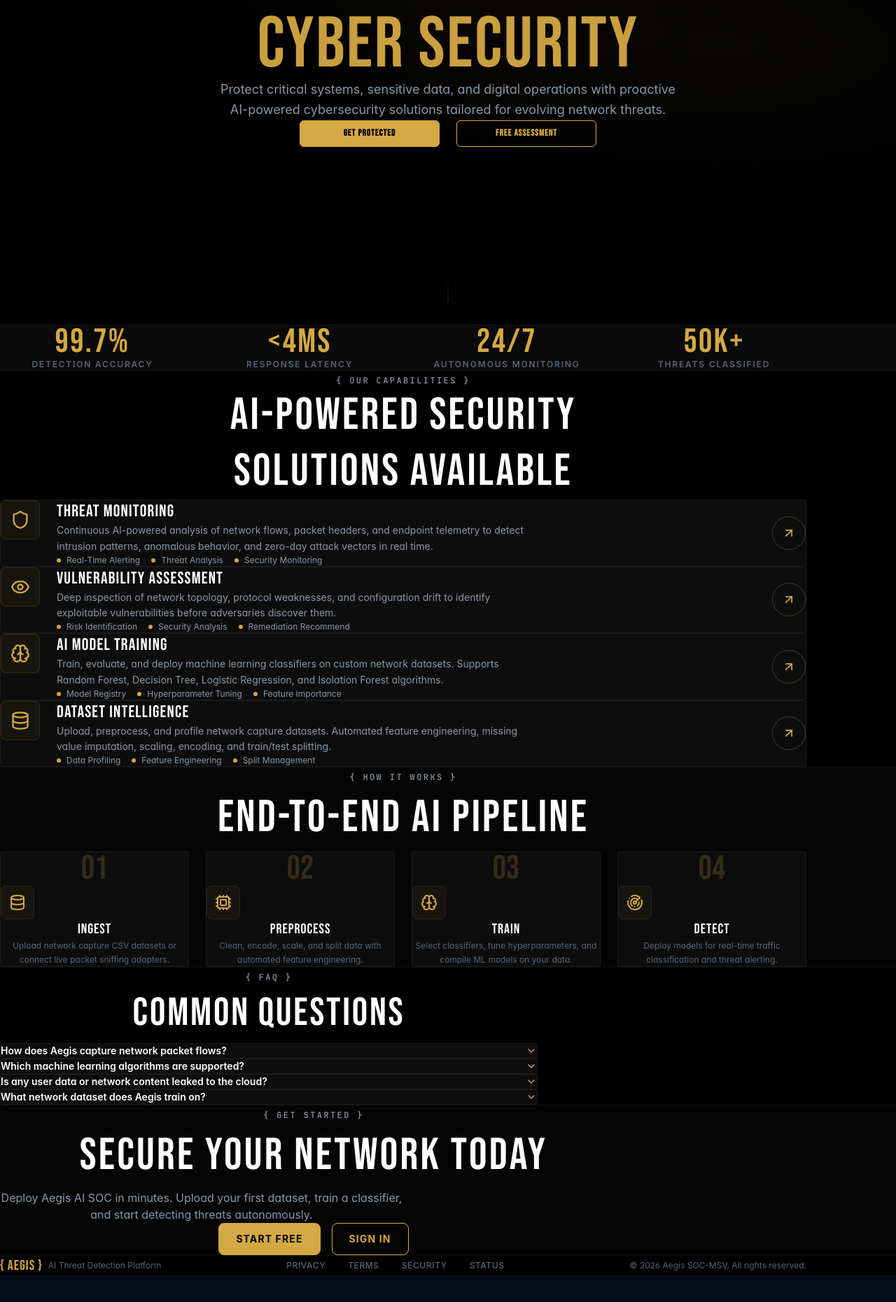
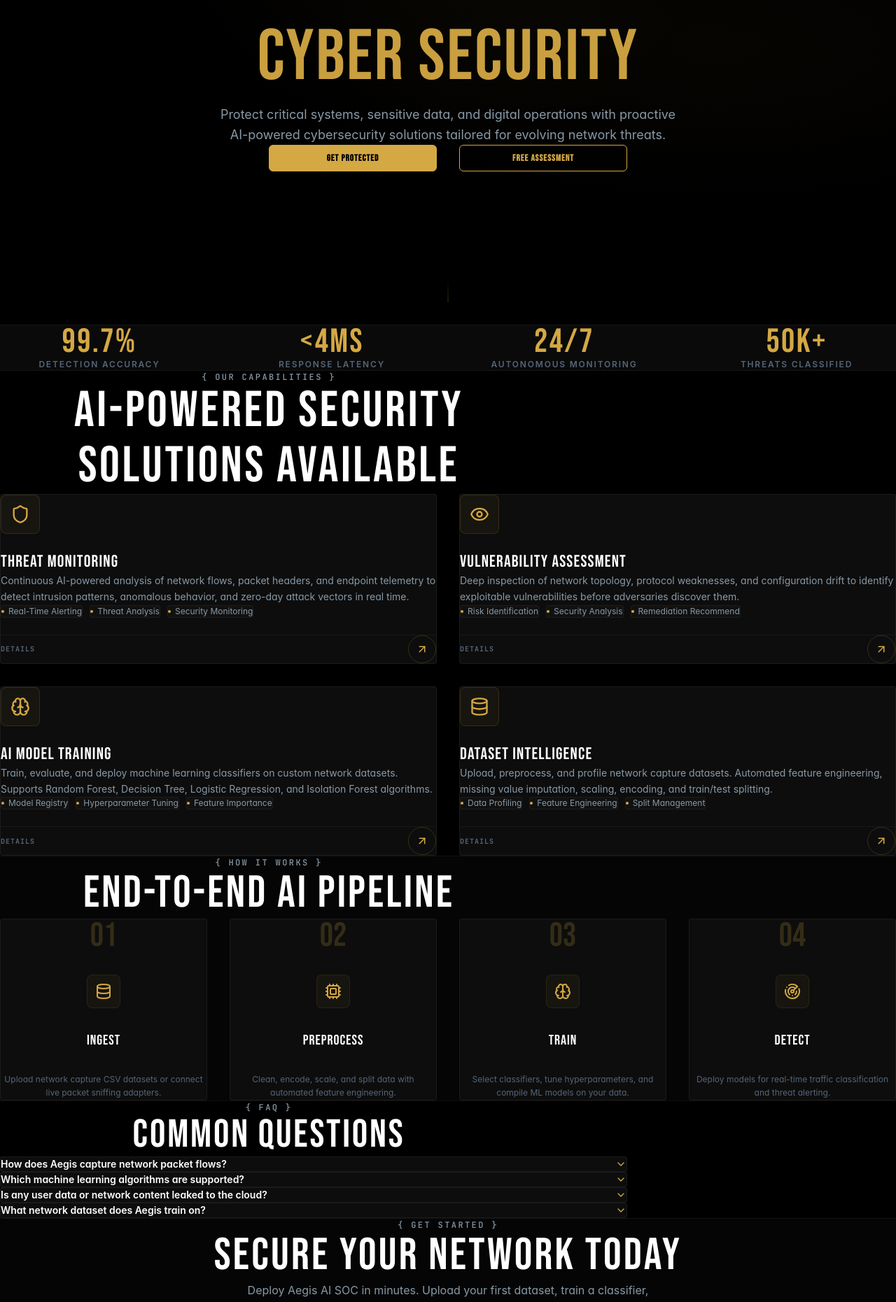
Before and after one commit to msv2004/ai-threat-detection-system, a React (Vite) app in the folder frontend/: page / in a window 1280 px wide. Shown: the part 336-2197 px from the top of the page at 70% size. Before the commit the page ends 2159 px from the top, so only its background shows below. Built offline with nearby package versions, Linux system fonts and the light colour scheme.

Commit message:
design: redesign landing page to use centered 1440px container grid and adjust hero spacing

```diff
--- a/frontend/src/pages/Landing.tsx
+++ b/frontend/src/pages/Landing.tsx
@@ -88,7 +88,7 @@ export default function Landing() {
 
       {/* ── Navigation ── */}
       <header className="fixed top-0 left-0 right-0 z-50 bg-black/80 backdrop-blur-md border-b border-white/5">
-        <div className="max-w-7xl mx-auto px-6 lg:px-12 h-20 flex items-center justify-between">
+        <div className="max-w-[1440px] mx-auto px-6 md:px-12 h-20 flex items-center justify-between w-full">
           {/* Logo */}
           <Link to="/" className="flex items-center gap-2">
             <span className="font-display text-2xl tracking-wider text-gold">{'{ AEGIS }'}</span>
@@ -152,7 +152,7 @@ export default function Landing() {
       </header>
 
       {/* ── Hero Section ── */}
-      <section className="landing-hero-bg relative min-h-screen flex items-center justify-center pt-20">
+      <section className="landing-hero-bg relative min-h-[95vh] lg:min-h-screen py-44 md:py-56 flex items-center justify-center pt-32 pb-24">
         {/* Background cyber imagery overlay */}
         <div className="absolute inset-0 opacity-[0.08]"
           style={{
@@ -173,13 +173,13 @@ export default function Landing() {
             .split('\n').map((line, i) => <div key={i}>{line}</div>)}
         </div>
 
-        <div className="relative z-10 text-center px-6 max-w-5xl mx-auto">
+        <div className="relative z-10 text-center px-6 max-w-[1440px] mx-auto flex flex-col items-center justify-center w-full">
           {/* Main heading */}
           <motion.h1
             initial={{ opacity: 0, y: 30 }}
             animate={{ opacity: 0.95, y: 0 }}
             transition={{ duration: 0.7, delay: 0.2 }}
-            className="font-display text-[clamp(3rem,8vw,7.5rem)] leading-[0.95] text-gold mt-12 tracking-wide"
+            className="font-display text-[clamp(3.5rem,8vw,7.5rem)] leading-[1.3] text-gold mt-12 tracking-wide text-center"
           >
             ADVANCED<br />
             CYBER SECURITY
@@ -190,7 +190,7 @@ export default function Landing() {
             initial={{ opacity: 0, y: 20 }}
             animate={{ opacity: 1, y: 0 }}
             transition={{ duration: 0.6, delay: 0.4 }}
-            className="text-text-secondary text-base md:text-lg max-w-2xl mx-auto mt-8 leading-relaxed"
+            className="text-text-secondary text-base md:text-lg max-w-2xl mx-auto mt-10 leading-relaxed text-center"
           >
             Protect critical systems, sensitive data, and digital operations with proactive
             AI-powered cybersecurity solutions tailored for evolving network threats.
@@ -201,17 +201,17 @@ export default function Landing() {
             initial={{ opacity: 0, y: 20 }}
             animate={{ opacity: 1, y: 0 }}
             transition={{ duration: 0.6, delay: 0.6 }}
-            className="flex flex-col sm:flex-row items-center justify-center gap-6 mt-14 mb-20"
+            className="flex flex-col sm:flex-row items-center justify-center gap-6 md:gap-8 mt-12 mb-0 w-full"
           >
             <Link
               to="/register"
-              className="btn btn-gold-filled text-sm px-10 py-4 h-auto font-display text-base tracking-widest min-w-[200px]"
+              className="btn btn-gold-filled text-sm w-60 h-14 font-display text-base tracking-widest flex items-center justify-center"
             >
               Get Protected
             </Link>
             <Link
               to="/login"
-              className="btn btn-gold text-sm px-10 py-4 h-auto font-display text-base tracking-widest min-w-[200px]"
+              className="btn btn-gold text-sm w-60 h-14 font-display text-base tracking-widest flex items-center justify-center"
             >
               Free Assessment
             </Link>
@@ -225,10 +225,10 @@ export default function Landing() {
       </section>
 
       {/* ── Stats Bar ── */}
-      <section className="bg-[#0a0a0a] border-y border-white/5 py-12">
-        <div className="max-w-6xl mx-auto px-6 grid grid-cols-2 md:grid-cols-4 gap-8">
+      <section className="bg-[#0a0a0a] border-y border-white/5 py-16">
+        <div className="max-w-[1440px] mx-auto px-6 md:px-12 grid grid-cols-2 md:grid-cols-4 gap-8 md:gap-12 text-center w-full">
           {stats.map((stat) => (
-            <div key={stat.label} className="text-center">
+            <div key={stat.label} className="text-center flex flex-col items-center justify-center">
               <div className="font-display text-4xl md:text-5xl text-gold tracking-wider">{stat.value}</div>
               <div className="text-xs text-text-tertiary uppercase tracking-[0.15em] mt-2 font-semibold">{stat.label}</div>
             </div>
@@ -237,18 +237,18 @@ export default function Landing() {
       </section>
 
       {/* ── Services Section ── */}
-      <section id="features" className="bg-black py-24">
-        <div className="max-w-6xl mx-auto px-6 lg:px-12">
+      <section id="features" className="bg-black py-24 md:py-32">
+        <div className="max-w-[1440px] mx-auto px-6 md:px-12 w-full">
           {/* Section Header */}
-          <div className="text-center mb-16">
+          <div className="text-center mb-20 max-w-3xl mx-auto flex flex-col items-center">
             <span className="section-badge text-text-tertiary">{'{ OUR CAPABILITIES }'}</span>
-            <h2 className="font-display text-[clamp(2rem,5vw,4.5rem)] text-white mt-4 tracking-wider leading-tight">
+            <h2 className="font-display text-[clamp(2.5rem,6vw,4.5rem)] text-white mt-6 tracking-wider leading-[1.1]">
               AI-POWERED SECURITY<br />SOLUTIONS AVAILABLE
             </h2>
           </div>
 
-          {/* Service Cards */}
-          <div className="space-y-4">
+          {/* Service Cards - Centered 2-column Grid */}
+          <div className="grid grid-cols-1 md:grid-cols-2 gap-8">
             {services.map((service, index) => {
               const Icon = service.icon;
               return (
@@ -258,30 +258,33 @@ export default function Landing() {
                   whileInView={{ opacity: 1, y: 0 }}
                   viewport={{ once: true, margin: '-50px' }}
                   transition={{ duration: 0.5, delay: index * 0.1 }}
-                  className="landing-card group p-8 md:p-10 flex flex-col md:flex-row items-start md:items-center justify-between gap-6"
+                  className="landing-card group p-8 md:p-10 flex flex-col justify-between gap-6 hover:border-gold/30 hover:shadow-[0_0_30px_rgba(212,168,67,0.05)] transition-all"
                 >
-                  <div className="flex items-start gap-6 flex-1">
+                  <div className="flex flex-col gap-6">
                     {/* Icon */}
                     <div className="w-14 h-14 rounded-lg bg-gold/5 border border-gold/15 flex items-center justify-center shrink-0 group-hover:bg-gold/10 transition-colors">
                       <Icon className="w-7 h-7 text-gold" />
                     </div>
                     {/* Content */}
-                    <div className="flex-1">
-                      <h3 className="font-display text-xl md:text-2xl text-white tracking-wider mb-3">{service.title}</h3>
-                      <p className="text-sm text-text-secondary leading-relaxed max-w-2xl mb-4">{service.description}</p>
-                      <div className="flex flex-wrap gap-4">
+                    <div>
+                      <h3 className="font-display text-2xl text-white tracking-wider mb-3">{service.title}</h3>
+                      <p className="text-sm text-text-secondary leading-relaxed mb-4">{service.description}</p>
+                      <div className="flex flex-wrap gap-2.5">
                         {service.tags.map(tag => (
-                          <span key={tag} className="flex items-center gap-2 text-xs text-text-secondary">
-                            <span className="w-1.5 h-1.5 bg-gold rounded-sm" />
+                          <span key={tag} className="flex items-center gap-1.5 text-xs text-text-secondary bg-white/[0.02] border border-white/[0.05] px-2.5 py-1 rounded">
+                            <span className="w-1 h-1 bg-gold rounded-full" />
                             {tag}
                           </span>
                         ))}
                       </div>
                     </div>
                   </div>
-                  {/* Arrow */}
-                  <div className="w-12 h-12 rounded-full border border-gold/30 flex items-center justify-center group-hover:bg-gold/10 group-hover:border-gold/60 transition-all shrink-0">
-                    <ArrowUpRight className="w-5 h-5 text-gold" />
+                  {/* Arrow link in card footer */}
+                  <div className="flex justify-between items-center border-t border-white/5 pt-4 mt-2">
+                    <span className="text-[10px] text-text-tertiary tracking-widest uppercase font-mono-data font-bold">Details</span>
+                    <div className="w-10 h-10 rounded-full border border-gold/20 flex items-center justify-center group-hover:bg-gold/10 group-hover:border-gold/50 transition-all shrink-0">
+                      <ArrowUpRight className="w-4.5 h-4.5 text-gold" />
+                    </div>
                   </div>
                 </motion.div>
               );
@@ -291,16 +294,16 @@ export default function Landing() {
       </section>
 
       {/* ── How It Works ── */}
-      <section id="solutions" className="bg-[#050505] py-24 border-t border-white/5">
-        <div className="max-w-6xl mx-auto px-6 lg:px-12">
-          <div className="text-center mb-16">
+      <section id="solutions" className="bg-[#050505] py-24 md:py-32 border-t border-white/5">
+        <div className="max-w-[1440px] mx-auto px-6 md:px-12 w-full">
+          <div className="text-center mb-20 max-w-3xl mx-auto flex flex-col items-center">
             <span className="section-badge text-text-tertiary">{'{ HOW IT WORKS }'}</span>
-            <h2 className="font-display text-[clamp(2rem,5vw,4rem)] text-white mt-4 tracking-wider">
+            <h2 className="font-display text-[clamp(2.5rem,6vw,4rem)] text-white mt-6 tracking-wider leading-[1.1]">
               END-TO-END AI PIPELINE
             </h2>
           </div>
 
-          <div className="grid grid-cols-1 md:grid-cols-4 gap-6">
+          <div className="grid grid-cols-1 md:grid-cols-2 lg:grid-cols-4 gap-8">
             {[
               { step: '01', title: 'INGEST', desc: 'Upload network capture CSV datasets or connect live packet sniffing adapters.', icon: Database },
               { step: '02', title: 'PREPROCESS', desc: 'Clean, encode, scale, and split data with automated feature engineering.', icon: Cpu },
@@ -315,7 +318,7 @@ export default function Landing() {
                   whileInView={{ opacity: 1, y: 0 }}
                   viewport={{ once: true }}
                   transition={{ duration: 0.5, delay: i * 0.12 }}
-                  className="landing-card p-8 text-center group"
+                  className="landing-card p-8 text-center group flex flex-col justify-between items-center min-h-[260px] border border-white/5 hover:border-gold/20"
                 >
                   <div className="font-display text-5xl text-gold/20 group-hover:text-gold/40 transition-colors">{item.step}</div>
                   <div className="w-12 h-12 mx-auto mt-4 rounded-lg bg-gold/5 border border-gold/10 flex items-center justify-center group-hover:bg-gold/10 transition-colors">
@@ -331,16 +334,16 @@ export default function Landing() {
       </section>
 
       {/* ── FAQ Section ── */}
-      <section id="documentation" className="bg-black py-24 border-t border-white/5">
-        <div className="max-w-3xl mx-auto px-6">
-          <div className="text-center mb-12">
+      <section id="documentation" className="bg-black py-24 md:py-32 border-t border-white/5">
+        <div className="max-w-[1440px] mx-auto px-6 md:px-12 w-full">
+          <div className="text-center mb-16 max-w-3xl mx-auto flex flex-col items-center">
             <span className="section-badge text-text-tertiary">{'{ FAQ }'}</span>
-            <h2 className="font-display text-[clamp(2rem,5vw,3.5rem)] text-white mt-4 tracking-wider">
+            <h2 className="font-display text-[clamp(2.5rem,6vw,3.5rem)] text-white mt-6 tracking-wider leading-[1.1]">
               COMMON QUESTIONS
             </h2>
           </div>
 
-          <div className="space-y-3">
+          <div className="space-y-4 max-w-4xl mx-auto w-full text-left">
             {faqData.map((faq, index) => (
               <motion.div
                 key={index}
@@ -349,7 +352,7 @@ export default function Landing() {
               >
                 <button
                   onClick={() => toggleFaq(index)}
-                  className="w-full flex items-center justify-between p-6 text-left"
+                  className="w-full flex items-center justify-between p-6 text-left cursor-pointer"
                 >
                   <span className="text-sm font-semibold text-white pr-4">{faq.q}</span>
                   <ChevronDown className={`w-4 h-4 text-gold shrink-0 transition-transform duration-300 ${openFaq === index ? 'rotate-180' : ''}`} />
@@ -376,20 +379,26 @@ export default function Landing() {
       </section>
 
       {/* ── CTA Section ── */}
-      <section className="bg-[#050505] py-24 border-t border-white/5">
-        <div className="max-w-4xl mx-auto px-6 text-center">
+      <section className="bg-[#050505] py-24 md:py-32 border-t border-white/5">
+        <div className="max-w-[1440px] mx-auto px-6 md:px-12 text-center flex flex-col items-center justify-center w-full">
           <span className="section-badge text-text-tertiary">{'{ GET STARTED }'}</span>
-          <h2 className="font-display text-[clamp(2rem,5vw,4rem)] text-white mt-4 tracking-wider">
+          <h2 className="font-display text-[clamp(2.5rem,6vw,4rem)] text-white mt-6 tracking-wider leading-[1.1] text-center">
             SECURE YOUR NETWORK TODAY
           </h2>
-          <p className="text-text-secondary mt-4 max-w-xl mx-auto">
+          <p className="text-text-secondary mt-6 max-w-xl mx-auto text-center leading-relaxed">
             Deploy Aegis AI SOC in minutes. Upload your first dataset, train a classifier, and start detecting threats autonomously.
           </p>
-          <div className="flex flex-col sm:flex-row items-center justify-center gap-4 mt-10">
-            <Link to="/register" className="btn btn-gold-filled btn-lg text-sm">
+          <div className="flex flex-col sm:flex-row items-center justify-center gap-6 md:gap-8 mt-12 w-full">
+            <Link
+              to="/register"
+              className="btn btn-gold-filled text-sm w-60 h-14 font-display text-base tracking-widest flex items-center justify-center"
+            >
               Start Free
             </Link>
-            <Link to="/login" className="btn btn-gold btn-lg text-sm">
+            <Link
+              to="/login"
+              className="btn btn-gold text-sm w-60 h-14 font-display text-base tracking-widest flex items-center justify-center"
+            >
               Sign In
             </Link>
           </div>
@@ -398,7 +407,7 @@ export default function Landing() {
 
       {/* ── Footer ── */}
       <footer className="bg-black border-t border-white/5 py-12">
-        <div className="max-w-6xl mx-auto px-6 flex flex-col md:flex-row items-center justify-between gap-6">
+        <div className="max-w-[1440px] mx-auto px-6 md:px-12 flex flex-col md:flex-row items-center justify-between gap-6 w-full">
           <div className="flex items-center gap-2">
             <span className="font-display text-xl text-gold tracking-wider">{'{ AEGIS }'}</span>
             <span className="text-xs text-text-tertiary">AI Threat Detection Platform</span>
```
